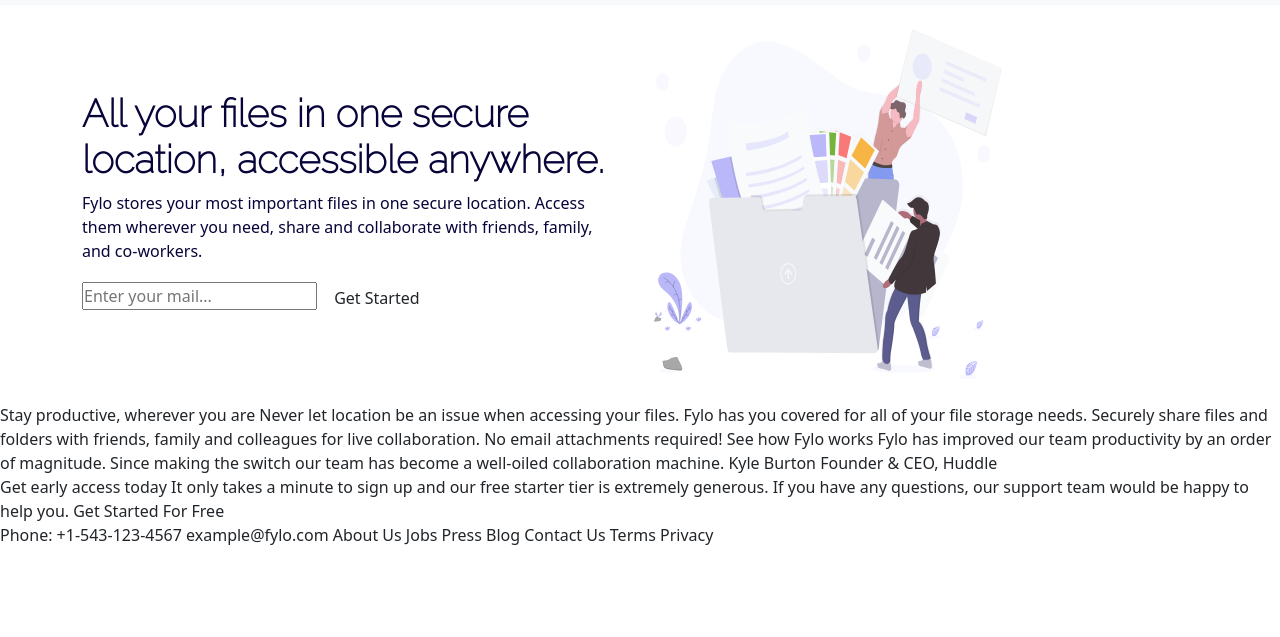
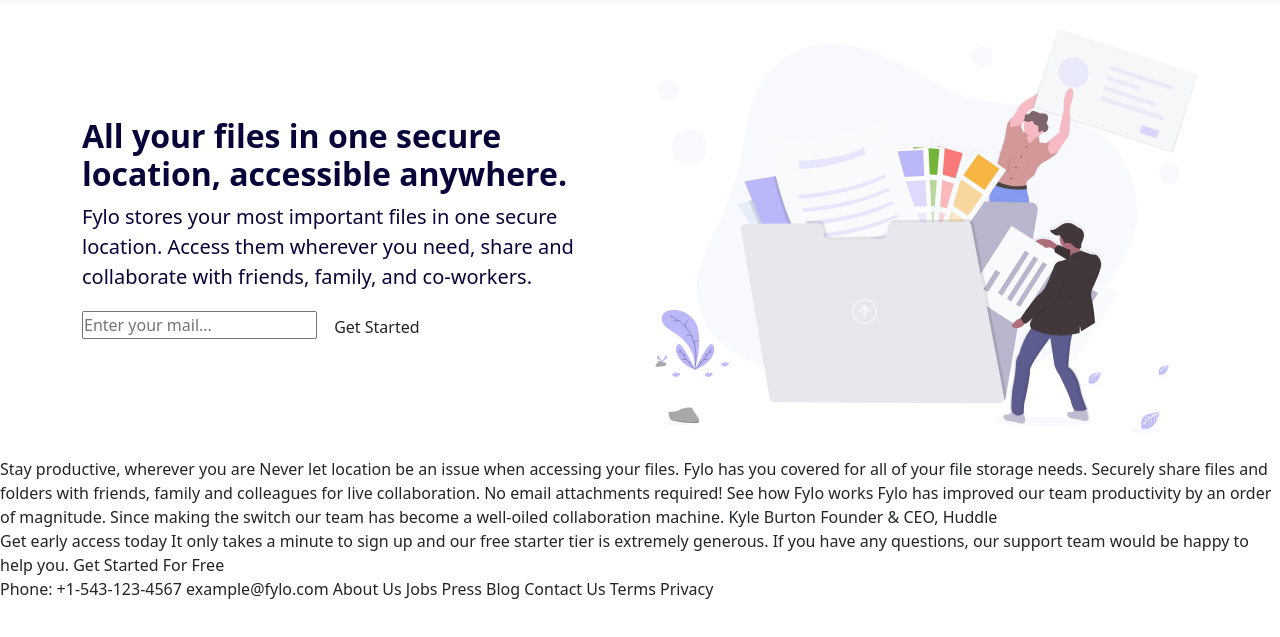
Before and after one commit to FawaleAyomide/fylo-landing-page, a plain HTML site: page Html/index.html in a window 1280 px wide. Shown: the part 51-688 px from the top of the page. Drawn offline with nearby package versions, Linux system fonts and the light colour scheme.

Commit message:
Landing page update

```diff
--- a/Html/index.html
+++ b/Html/index.html
@@ -61,17 +61,18 @@
     </nav>
     <main>
       <div class="container my-4">
-        <div class="row align-items-center">
-          <div class="col-sm-6 main">
-            <h1>
-              All your files in one secure <br />
+        <div class="row featurette-heading justify-content-center align-items-center">
+          <div class="col-md-6 order-md-1 main">
+            <h1 class="featurette-heading"><b>
+              All your files in one secure
               location, accessible anywhere.
+            </b>
             </h1>
-            <p>
+            <p class="lead">
               Fylo stores your most important files in one secure location.
-              Access <br />
+              Access
               them wherever you need, share and collaborate with friends,
-              family, <br />
+              family,
               and co-workers.
             </p>
             <form>
@@ -79,12 +80,12 @@
               <button class="btn">Get Started</button>
             </form>
           </div>
-          <div class="col-sm-6 aside">
+          <div class="col-md-6 order-md-2 aside">
             <img
+              class="img-fluid"
               src="../images/illustration-1.svg"
               alt="illustration-img"
-              width="350"
-              height="350"
+
             />
           </div>
         </div>
--- a/Style/Style.css
+++ b/Style/Style.css
@@ -19,9 +19,8 @@ main .container{
     margin-top: 1rem;
 }
 main h1{
-    font-family: 'Raleway', sans-serif;
     color: hsl(243, 87%, 12%);
-    font-size: 3vw;
+    font-size: 2rem;
     font-weight: 900 !important;
 }
 main p {
```
